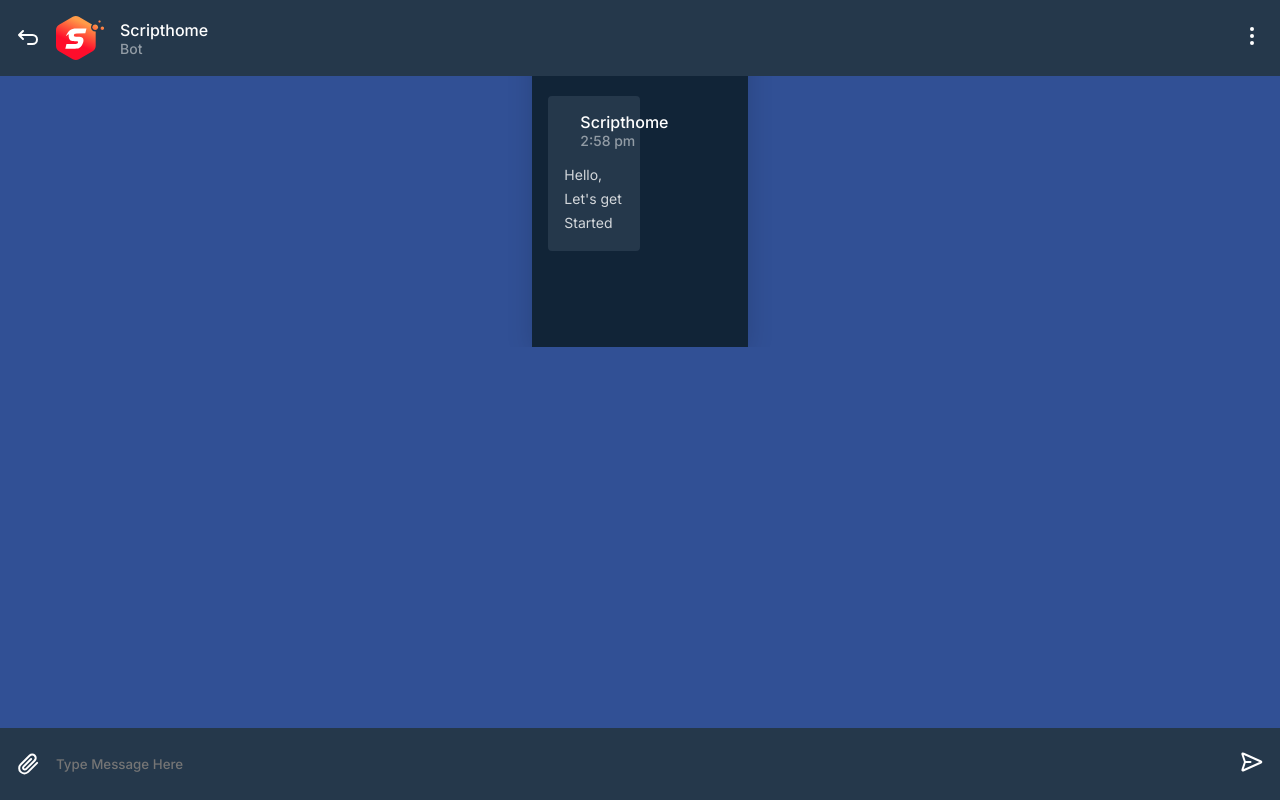
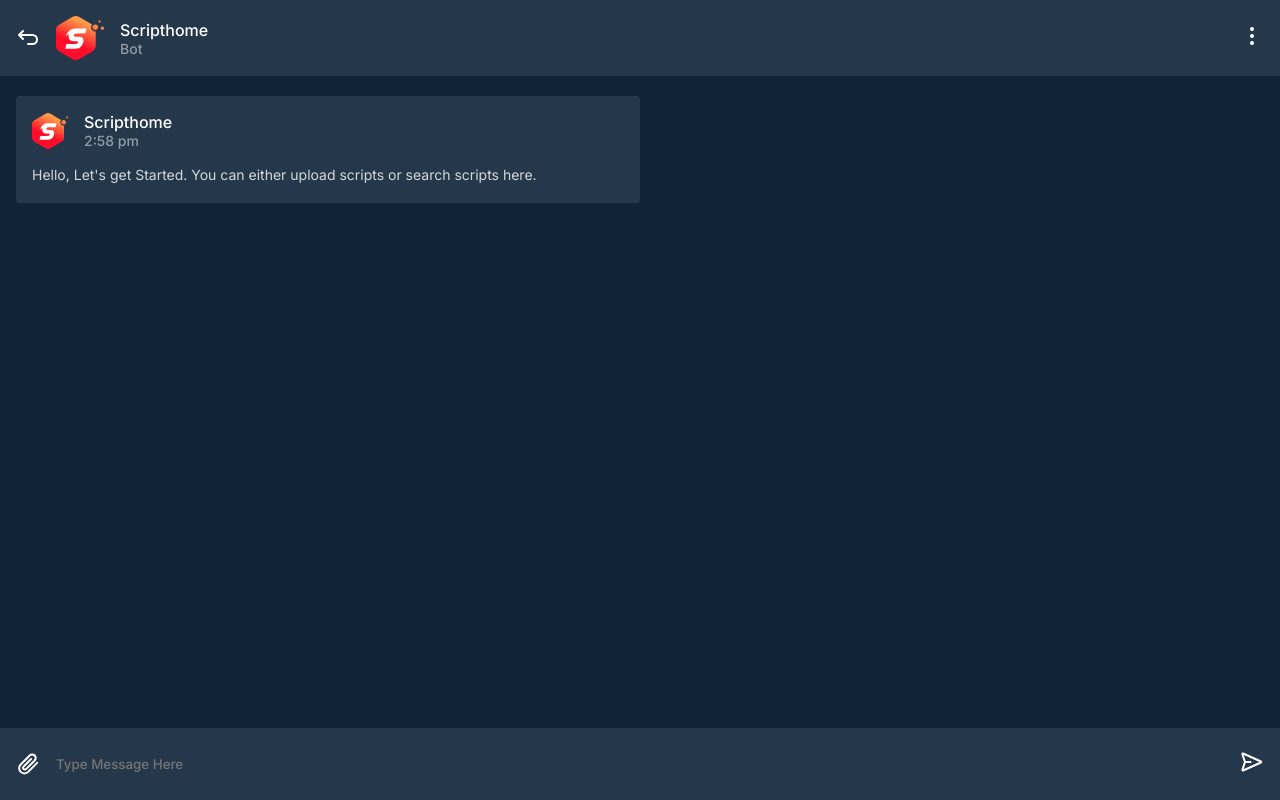
Before and after one commit to adnan-td/AI-Chat-Bot, a Next.js app: page /chat in a window 1280 px wide. Built offline with nearby package versions, Linux system fonts and the light colour scheme.

Commit message:
fixing css errors

```diff
--- a/app/SCSS/layout/home/_chat.scss
+++ b/app/SCSS/layout/home/_chat.scss
@@ -2,7 +2,7 @@
 @use "../../utils/" as u;
 
 .chatwrap {
-  padding: 6rem 1rem;
+  padding: 1rem;
   width: 100%;
   @include u.flexbox(column, center, 2rem);
   &__user {
@@ -35,6 +35,8 @@
         color: rgb(255 255 255 / 80%);
         font-size: u.rem(14);
         line-height: u.rem(24);
+        text-align: start;
+        width: 100%;
       }
 
       &__scriptimg {
--- a/app/SCSS/layout/home/_main.scss
+++ b/app/SCSS/layout/home/_main.scss
@@ -2,13 +2,21 @@
 @use "../../utils/" as u;
 
 .mainbox {
-  width: min(100%, 1920px);
-  height: 100%;
+  width: min(100vw, 1920px);
   background-color: g.$bg;
   box-shadow: 0 4px 24px 0 rgba(0, 0, 0, 0.15);
-  @include u.flexbox(column, space-between, 0);
+  @include u.flexbox(column, flex-start, 0);
   margin: 0 auto;
   position: relative;
+  height: 100vh;
+
+  &__wrapper {
+    width: 100%;
+    padding: 5rem 0;
+    overflow-y: scroll;
+    overflow-x: hidden;
+    height: 100%;
+  }
 
   &__topdiv {
     width: 100%;
--- a/main-site/components/Chat/main.component.jsx
+++ b/main-site/components/Chat/main.component.jsx
@@ -24,7 +24,9 @@ export default function MainSec() {
   return (
     <div className={styles["mainbox"]}>
       <NavbarBot site={data[0].site} img={data[0].img} />
-      <ChatWrapper />
+      <div className={styles["mainbox__wrapper"]}>
+        <ChatWrapper />
+      </div>
       <Toolbar />
     </div>
   );
--- a/main-site/context/data.context.js
+++ b/main-site/context/data.context.js
@@ -18,7 +18,11 @@ export const BotData = ({ children }) => {
 
   const [message, setMessage] = useState("");
   const [chat, setChat] = useState([
-    { from: "bot", text: "Hello, Let's get Started", time: new Date() },
+    {
+      from: "bot",
+      text: "Hello, Let's get Started. You can either upload scripts or search scripts here.",
+      time: new Date(),
+    },
   ]);
   const [refreshScripts, setRefreshScripts] = useState(false);
 
```
Also changed, not shown: main-site/components/Home/home.component.jsx (+5 -3 lines).
